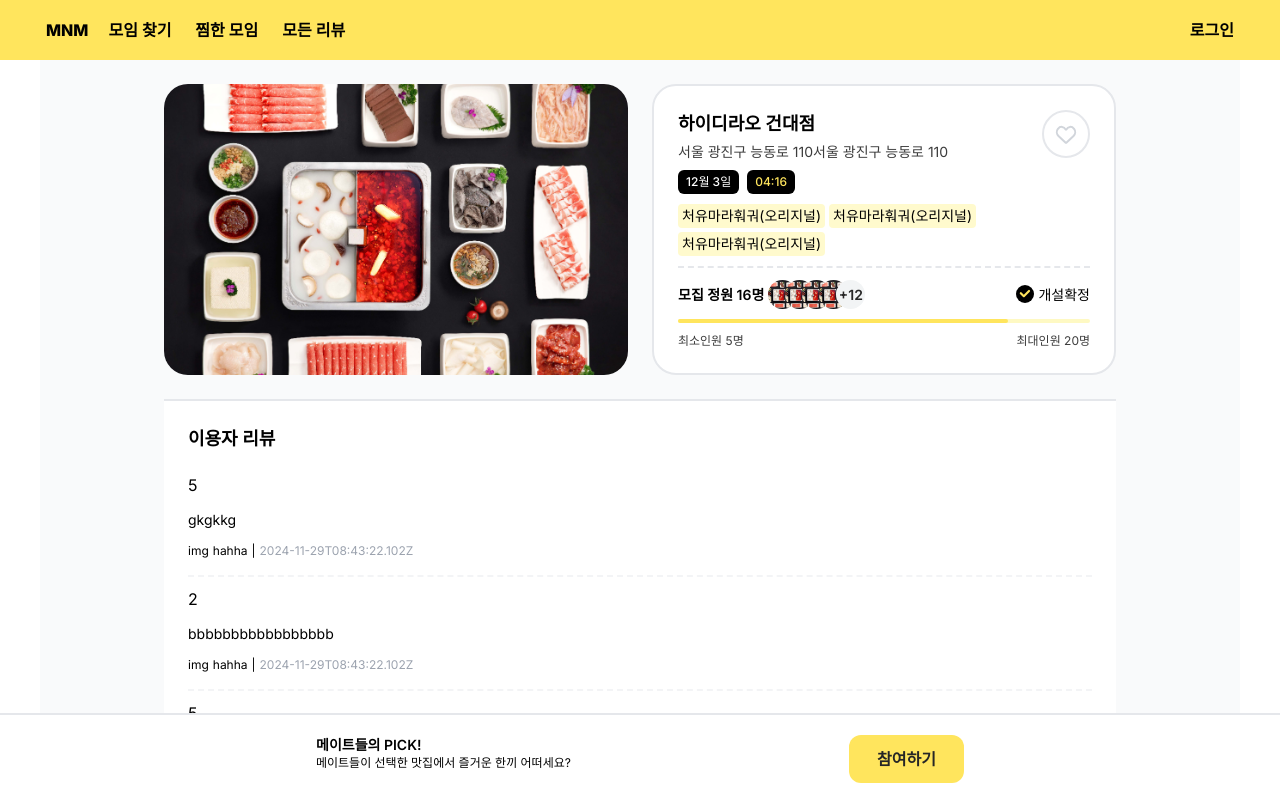
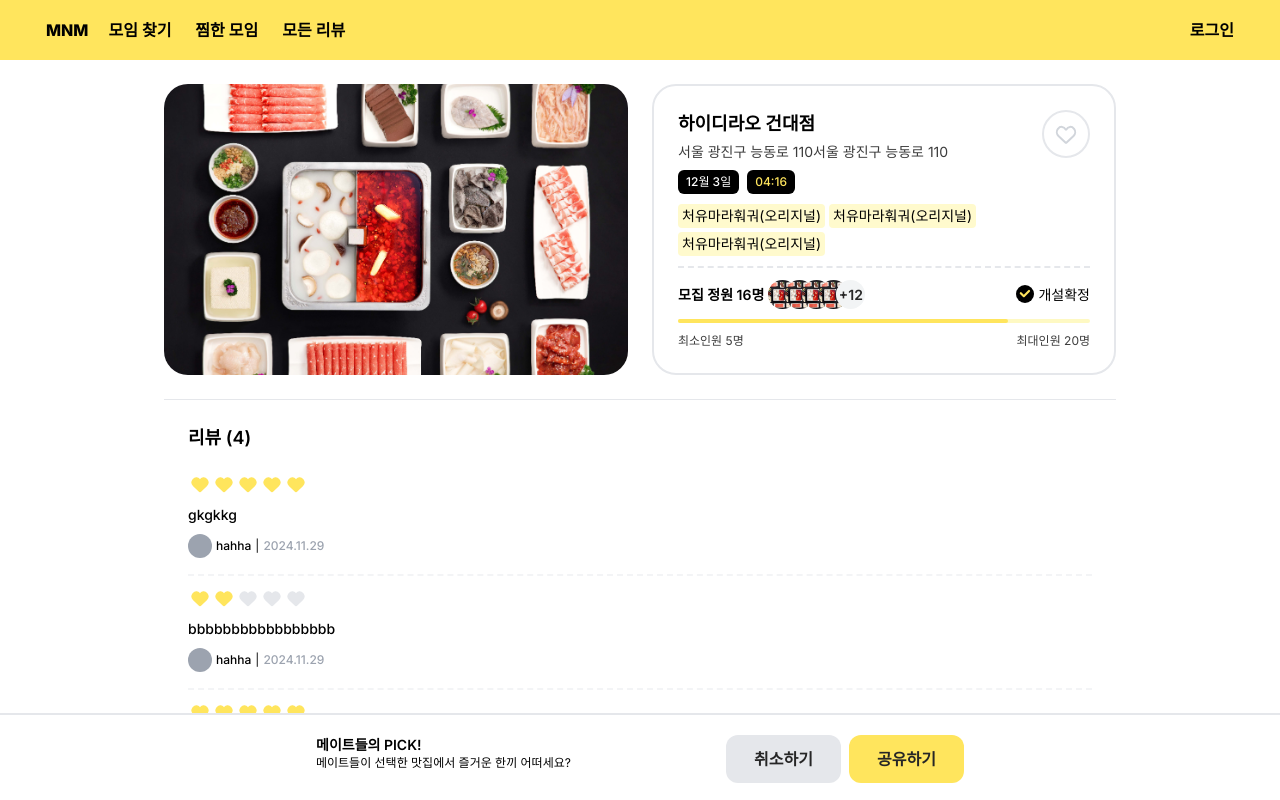
Before and after one commit to FESI5-team9/Frountend, a Next.js app: page /groupDetail/1 in a window 1280 px wide. Shown: the top 800 px of the page. Built offline with nearby package versions, Linux system fonts and the light colour scheme.

Commit message:
MNM-41-feat: 상세페이지 구현

```diff
--- a/src/app/groupDetail/[id]/page.tsx
+++ b/src/app/groupDetail/[id]/page.tsx
@@ -1,9 +1,9 @@
 "use client";
 
-// import { useEffect } from "react";
-// import { useParams } from "next/navigation";
+import { useParams } from "next/navigation";
 import Button from "@/components/Button/Button";
 import DetailCard from "../_components/DetailCard";
+import Reviews from "../_components/Reviews";
 
 const MOCK_DETAIL = {
   id: 123,
@@ -41,7 +41,7 @@ const MOCK_REVIEWS = [
     id: 1,
     score: 5,
     comment: "gkgkkg",
-    createdAt: "2024-11-29T08:43:22.102Z",
+    createdAt: "2024-11-29T08:43:22.102",
     user: {
       nickname: "hahha",
       image: "",
@@ -51,7 +51,7 @@ const MOCK_REVIEWS = [
     id: 3,
     score: 2,
     comment: "bbbbbbbbbbbbbbbbb",
-    createdAt: "2024-11-29T08:43:22.102Z",
+    createdAt: "2024-11-29T08:43:22.102",
     user: {
       nickname: "hahha",
       image: "",
@@ -61,7 +61,7 @@ const MOCK_REVIEWS = [
     id: 5,
     score: 5,
     comment: "assfdgsdfgfdgfd",
-    createdAt: "2024-11-29T08:43:22.102Z",
+    createdAt: "2024-11-29T08:43:22.102",
     user: {
       nickname: "hahha",
       image: "",
@@ -71,7 +71,7 @@ const MOCK_REVIEWS = [
     id: 7,
     score: 5,
     comment: "gkgkkg",
-    createdAt: "2024-11-29T08:43:22.102Z",
+    createdAt: "2024-11-29T08:43:22.102",
     user: {
       nickname: "hahha",
       image: "",
@@ -80,19 +80,18 @@ const MOCK_REVIEWS = [
 ];
 
 function GroupDetailPage() {
-  // const { id } = useParams();
+  const { id } = useParams();
+  const userId = "1";
 
-  // useEffect(() => {
-  //   console.log(id);
-  // }, [id]);
+  const submitJoin = () => {};
 
-  const submitJoin = () => {
-    // console.log("button clicked", id)
-  };
+  const cancelGathering = () => {};
+
+  const shareGathering = () => {};
 
   return (
     <div className="mx-auto h-[calc(100vh-60px)] max-w-[1200px]">
-      <div className="h-[calc(100vh-60px)] bg-[#F9FAFB]">
+      <div className="h-[calc(100vh-60px)]">
         <div
           className={`mx-4 grid grid-cols-1 gap-3 py-4 tablet:mx-8 tablet:grid-cols-2 tablet:gap-6 tablet:p-6 desktop:mx-[62px] desktop:px-[62px]`}
         >
@@ -102,43 +101,30 @@ function GroupDetailPage() {
           ></div>
 
           <DetailCard gathering={MOCK_DETAIL} />
-
-          <div className="border-t-2 border-[#e5e7eb] bg-white p-6 tablet:col-span-2">
-            <div className="h-[500px]">
-              <h3 className="mb-5 text-lg font-semibold">이용자 리뷰</h3>
-              <div className="flex flex-col gap-[10px]">
-                {MOCK_REVIEWS.map(review => (
-                  <div key={review.id} className="border-b-2 border-dashed border-[#F3F4F6] pb-4">
-                    <div className="flex h-[86px] flex-col justify-between">
-                      <div>{review.score}</div>
-                      <p className="text-sm">{review.comment}</p>
-                      <div className="flex gap-1 text-xs">
-                        <div className="flex gap-1">
-                          <span>img</span>
-                          <span>{review.user.nickname}</span>
-                        </div>
-                        <span className="">|</span>
-                        <span className="text-[#9CA3AF]">{review.createdAt}</span>
-                      </div>
-                    </div>
-                  </div>
-                ))}
-              </div>
-            </div>
-            <div className="max-w-[476px]">1 2 3 4 5 ...</div>
-          </div>
+          <Reviews reviews={MOCK_REVIEWS} />
         </div>
-        <div className="fixed bottom-0 left-0 h-[96px] w-full border-t-2 bg-white tablet:h-[84px] desktop:h-[87px]">
-          <div className="mx-auto flex max-w-[744px] justify-between px-6 py-5 tablet:px-12">
+        <div className="fixed bottom-0 left-0 h-[134px] w-full border-t-2 bg-white tablet:h-[84px] desktop:h-[87px]">
+          <div className="mx-auto flex max-w-[744px] flex-wrap justify-between gap-[10px] px-4 py-5 tablet:px-6 tablet:py-5 desktop:px-12">
             <div>
               <p className="text-sm font-semibold">메이트들의 PICK!</p>
               <p className="text-xs">메이트들이 선택한 맛집에서 즐거운 한끼 어떠세요?</p>
             </div>
-            <div className="w-[115px]">
-              <Button className="bg-yellow-primary text-[#262626]" onClick={submitJoin}>
-                참여하기
-              </Button>
-            </div>
+            {id && id === userId ? (
+              <div className="flex w-full gap-2 tablet:w-[238px]">
+                <Button className="h-11 bg-[#E5E7EB] text-[#262626]" onClick={cancelGathering}>
+                  취소하기
+                </Button>
+                <Button className="h-11 bg-yellow-primary text-[#262626]" onClick={shareGathering}>
+                  공유하기
+                </Button>
+              </div>
+            ) : (
+              <div className="w-[115px]">
+                <Button className="h-11 bg-yellow-primary text-[#262626]" onClick={submitJoin}>
+                  참여하기
+                </Button>
+              </div>
+            )}
           </div>
         </div>
       </div>
--- a/src/app/groupDetail/_components/Reviews.tsx
+++ b/src/app/groupDetail/_components/Reviews.tsx
@@ -1,3 +1,62 @@
-export default function Reviews() {
-  return <div>Reviews</div>;
+import Image from "next/image";
+import { formatToKoreanTime } from "@/utils/date";
+
+type ReviewType = {
+  id: number;
+  score: number;
+  comment: string;
+  createdAt: string;
+  user: {
+    nickname: string;
+    image: string;
+  };
+};
+
+type ReviewProp = {
+  reviews: ReviewType[];
+};
+
+export default function Reviews({ reviews }: ReviewProp) {
+  return (
+    <div className="border-t border-[#e5e7eb] bg-white p-6 pb-[134px] tablet:col-span-2 tablet:pb-[87px]">
+      <div className="h-[500px]">
+        <h3 className="mb-5 text-lg font-semibold">
+          리뷰 <span>({reviews.length})</span>
+        </h3>
+        <div className="flex flex-col gap-[10px]">
+          {reviews.map(review => (
+            <div key={review.id} className="border-b-2 border-dashed border-[#F3F4F6] pb-4">
+              <div className="flex h-[86px] flex-col justify-between">
+                <div className="flex">
+                  {Array.from({ length: review.score }).map((_, index) => (
+                    <div key={index} className="flex h-6 w-6 items-center justify-center">
+                      <Image width={20} height={18} alt="평점" src="/images/filled_heart.svg" />
+                    </div>
+                  ))}
+                  {Array.from({ length: 5 - review.score }).map((_, index) => (
+                    <div key={index} className="flex h-6 w-6 items-center justify-center">
+                      <Image width={20} height={18} alt="평점" src="/images/grey_heart.svg" />
+                    </div>
+                  ))}
+                </div>
+                <p className="text-sm font-medium">{review.comment}</p>
+                <div className="flex items-center gap-1 text-xs font-medium">
+                  <div className="flex items-center gap-1">
+                    <div className="h-6 w-6 rounded-full bg-gray-400"></div>
+                    <span>{review.user.nickname}</span>
+                  </div>
+                  <span className="text-[#3C3C3C]">|</span>
+
+                  <span className="text-[#9CA3AF]">
+                    {formatToKoreanTime(review?.createdAt, "yyyy.MM.dd")}
+                  </span>
+                </div>
+              </div>
+            </div>
+          ))}
+        </div>
+      </div>
+      <div className="max-w-[476px]">1 2 3 4 5 ...</div>
+    </div>
+  );
 }
```
Also changed, not shown: public/images/grey_heart.svg (added).
